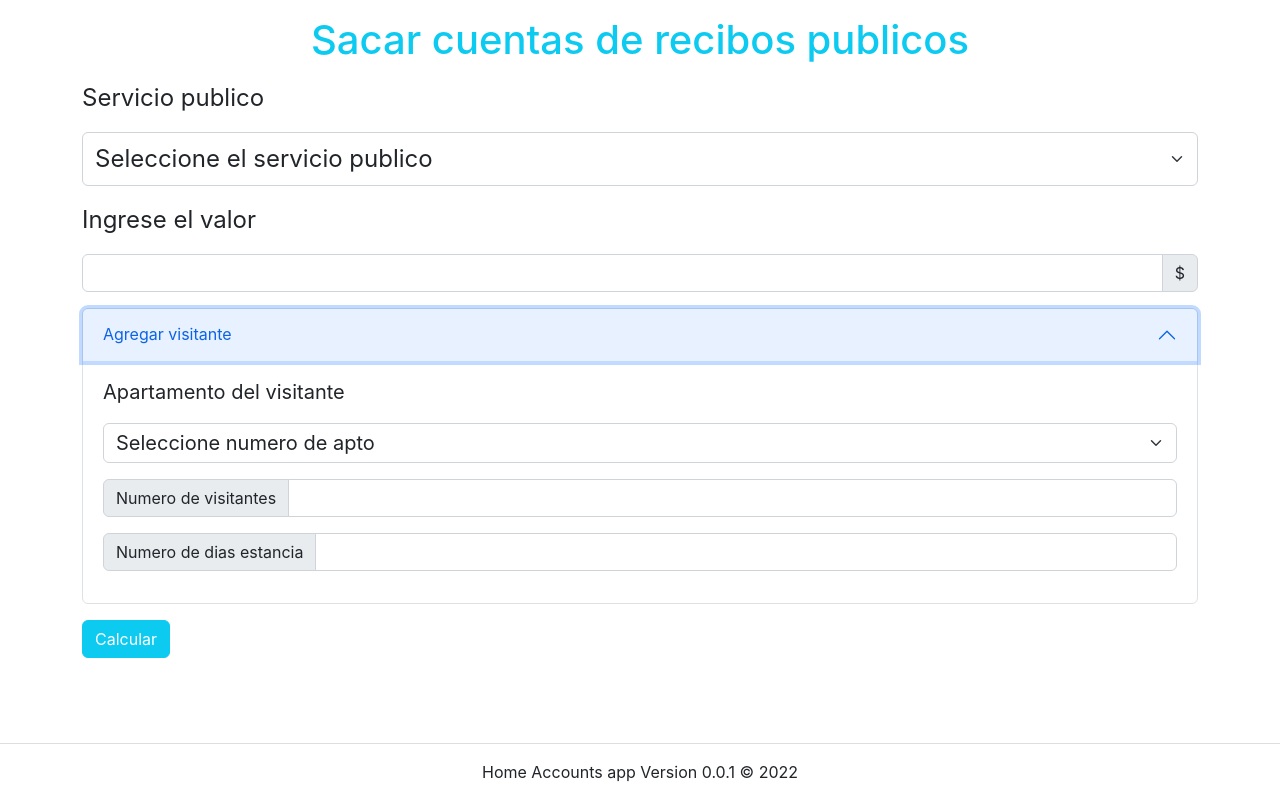
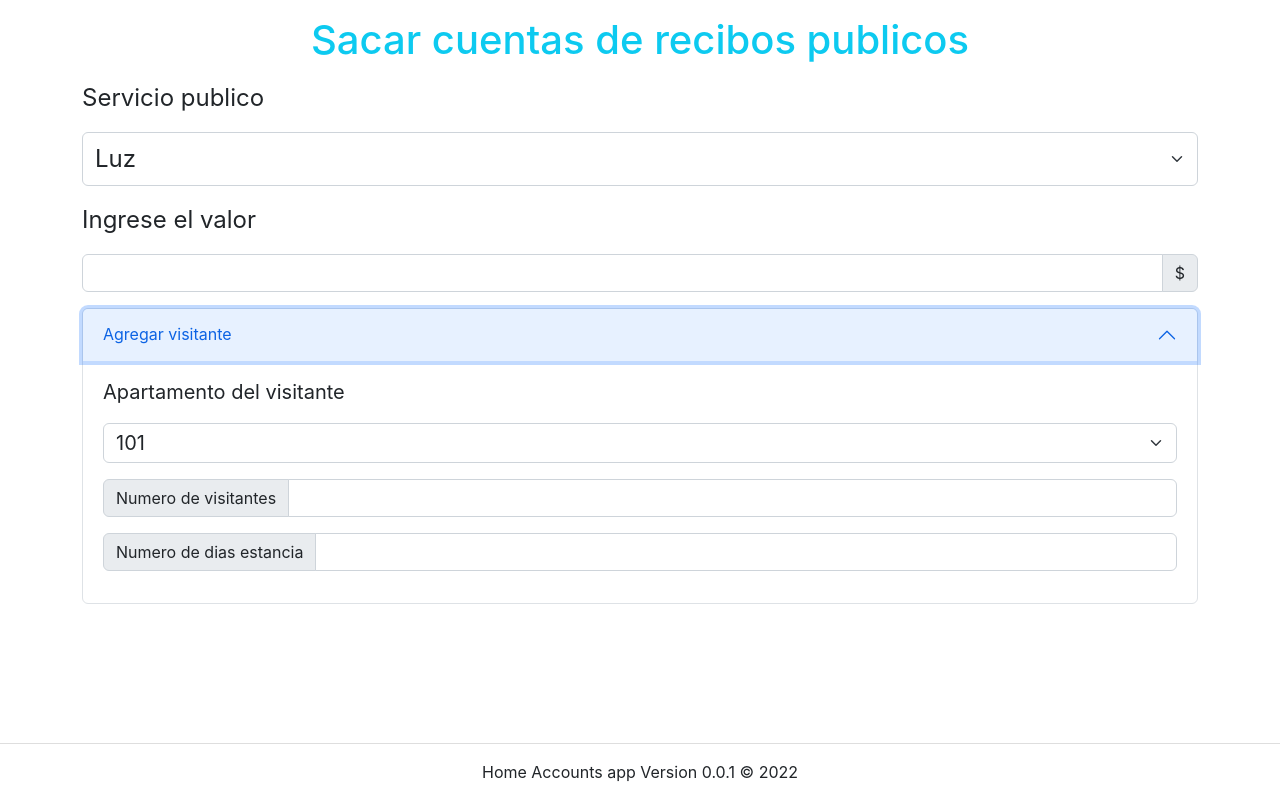
Before and after one commit to FelipeCancino94/home_accounts, a React (Create React App) app: page / in a window 1280 px wide. Both pictures are taken after a click on the button "Agregar visitante". Built offline with nearby package versions, Linux system fonts and the light colour scheme.

Commit message:
resolve errors in component

```diff
--- a/src/pages/PageFactures.js
+++ b/src/pages/PageFactures.js
@@ -6,13 +6,16 @@ const PageFactures = () => {
         {/* Datos recibo */}
         <div className="mt-3">
           <p className="fs-4">Servicio publico</p>
-          <select className="form-select py-2 fs-4" aria-label="Default select example" id="selectorRecibo">
-            <option selected>Seleccione el servicio publico</option>
+          <select
+            className="form-select py-2 fs-4"
+            aria-label="Default select example" id="selectorRecibo"
+            defaultValue={'luz'}>
+            <option>Seleccione el servicio publico</option>
             <option value="luz">Luz</option>
             <option value="gas">Gas</option>
             <option value="agua">Agua</option>
           </select>
-          <label className="fs-4 my-3" for="valorRecibo">Ingrese el valor</label>
+          <label className="fs-4 my-3">Ingrese el valor</label>
           <div className="input-group">
             <input type="text" id="valorRecibo" className="form-control" aria-label="Monto pesos (con tres decimales despues del punto" />
             <span className="input-group-text">$</span>
@@ -29,8 +32,9 @@ const PageFactures = () => {
             <div id="collapseVisitante" className="accordion-collapse collapse" aria-labelledby="tituloAcordeon" data-bs-parent="#accordionVisitante">
               <div className="accordion-body ">
                 <p className="fs-5">Apartamento del visitante</p>
-                <select className="form-select py-1 fs-5" aria-label="Default select Visitante" id="aptoVisitante">
-                    <option selected>Seleccione numero de apto</option>
+                <select className="form-select py-1 fs-5" aria-label="Default select Visitante" id="aptoVisitante"
+                  defaultValue={'101'}>
+                    <option>Seleccione numero de apto</option>
                     <option value="301">301 (Propietarios)</option>
                     <option value="302">302</option>
                     <option value="201">201</option>
@@ -51,7 +55,7 @@ const PageFactures = () => {
           </div>
         </div>
         {/* Boton de calculo */}
-        <button type="button" className="btn btn-info text-white" onclick="">Calcular</button>
+        { /*<button type="button" className="btn btn-info text-white" onclick="">Calcular</button> }
         {/* Resultado valor del recibo */}
         <div id="contenidoResultado"></div>
       </div>
```
